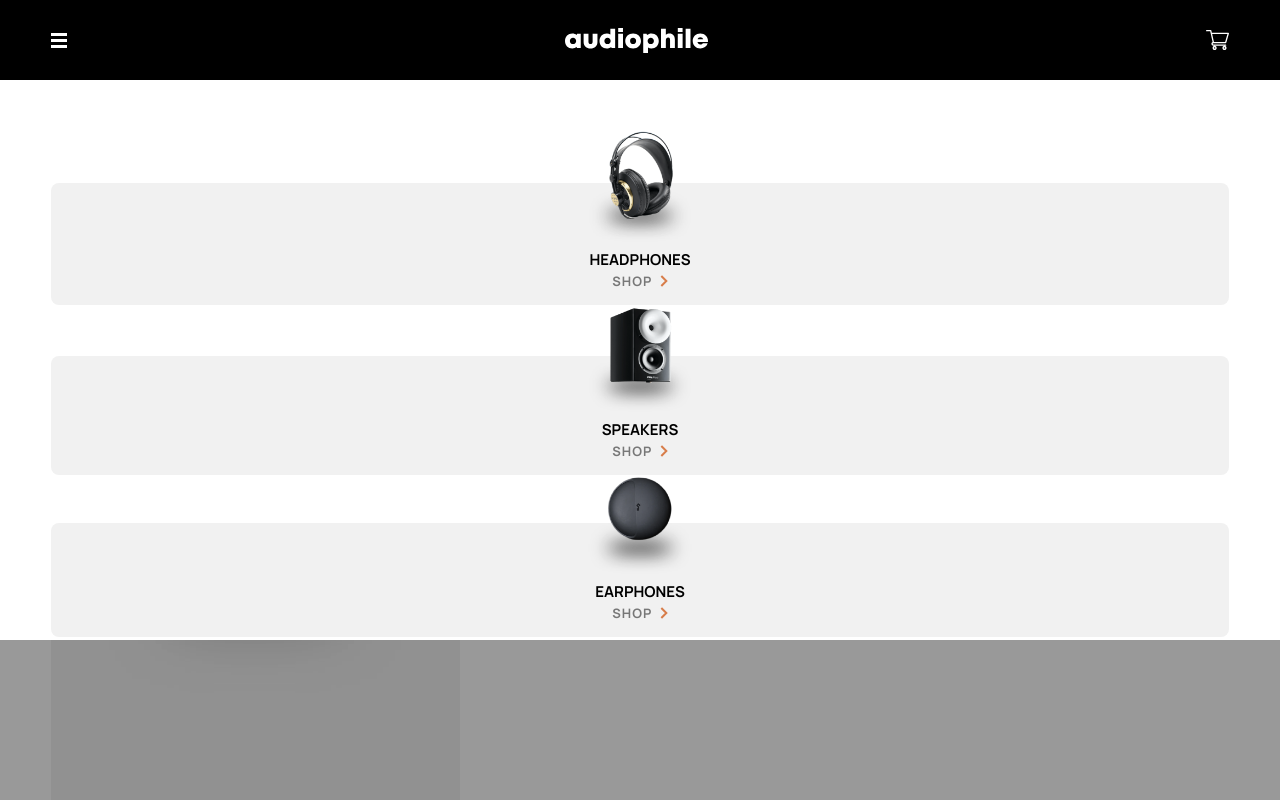
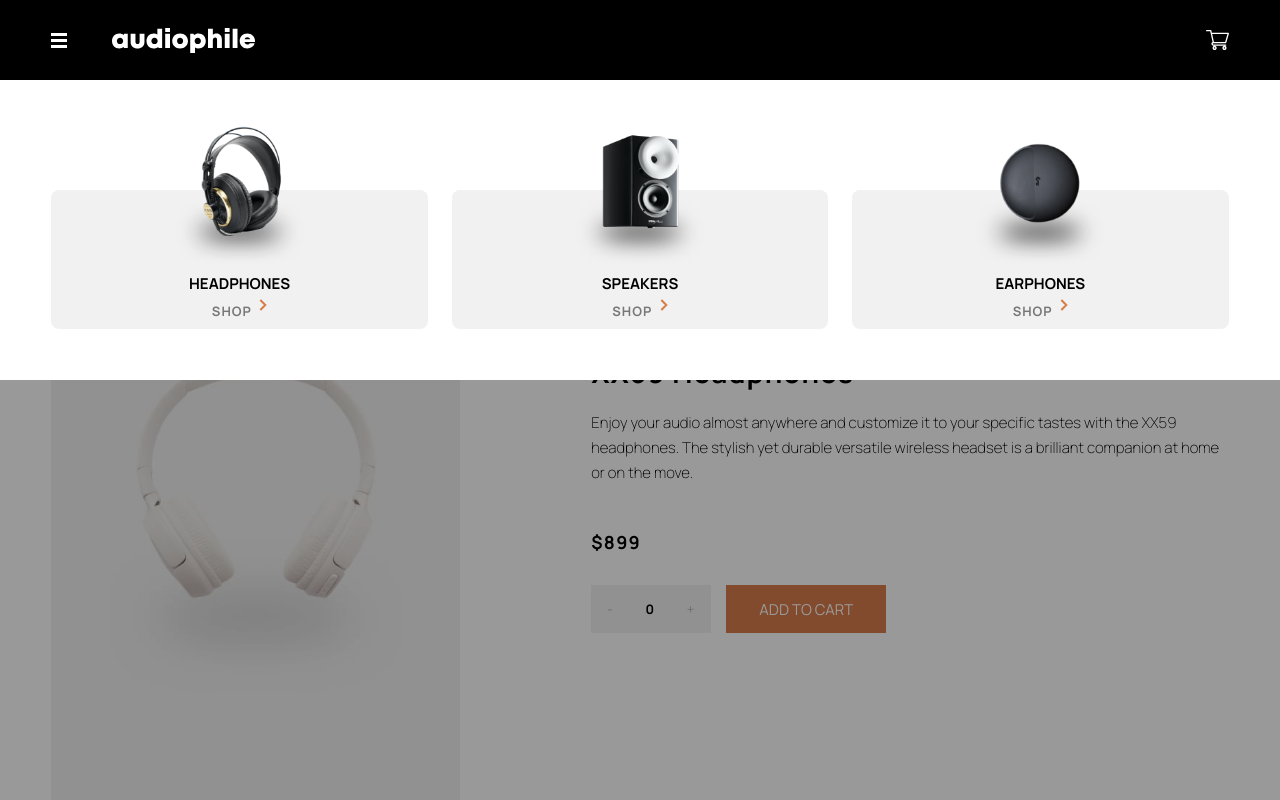
Before and after one commit to kristiannilsson/audiophile, a React (Create React App) app: page / in a window 1280 px wide. Shown: the top 800 px of the page. Built offline with nearby package versions, Linux system fonts and the light colour scheme; what react-animations would draw is missing.

Commit message:
menu now works on tablet and desktop

```diff
--- a/src/components/Category.jsx
+++ b/src/components/Category.jsx
@@ -8,6 +8,11 @@ const Container = styled.div`
   position: relative;
   z-index: 1;
   background-color: white;
+  width: 100%;
+
+  @media only screen and (min-width: 768px) {
+    width: 32%;
+  }
 
   &:before {
     content: "";
@@ -22,7 +27,11 @@ const Container = styled.div`
 `;
 
 const CategoryImage = styled.img`
-  width: 120px;
+  width: 30%;
+  max-width: 150px;
+  @media only screen and (min-width: 768px) {
+    width: 70%;
+  }
 `;
 
 const ShopButton = styled.button`
@@ -38,6 +47,7 @@ const ShopText = styled.span`
   letter-spacing: 1px;
   margin-right: 0.5rem;
   opacity: 0.5;
+  height: 30%;
 
   &:hover {
     color: var(--sienna);
--- a/src/components/CategoryContainer.jsx
+++ b/src/components/CategoryContainer.jsx
@@ -7,9 +7,13 @@ const Container = styled.div`
   justify-content: space-between;
   width: 100%;
   padding: 4%;
-  height: 70vh;
+  height: 90vh;
   overflow: scroll;
   background-color: white;
+  @media only screen and (min-width: 768px) {
+    flex-direction: row;
+    height: 300px;
+  }
 `;
 
 export default function CategoryContainer() {
--- a/src/components/MobileMenu.jsx
+++ b/src/components/MobileMenu.jsx
@@ -1,7 +1,6 @@
 import CategoryContainer from "./CategoryContainer";
 import styled, { keyframes } from "styled-components";
 import { slideInDown, slideOutUp, fadeOut, fadeIn } from "react-animations";
-import { render } from "@testing-library/react";
 
 const slideInAnimation = keyframes`${slideInDown}`;
 const slideOutAnimation = keyframes`${slideOutUp}`;
@@ -25,7 +24,7 @@ const Overlay = styled.div`
     ${(props) => (props.open ? fadeInAnimation : fadeOutAnimation)} forwards;
 `;
 
-function MobileMenu(props) {
+export default function MobileMenu(props) {
   if (props.open) {
     document.body.style.overflow = "hidden";
   } else {
@@ -41,5 +40,3 @@ function MobileMenu(props) {
     </>
   );
 }
-
-export default MobileMenu;
--- a/src/components/Navbar.jsx
+++ b/src/components/Navbar.jsx
@@ -14,16 +14,38 @@ const Nav = styled.nav`
   z-index: 2;
 `;
 
-const Cart = styled.svg``;
+const Cart = styled.svg`
+  @media only screen and (min-width: 768px) and (max-width: 1440px) {
+    margin-left: auto;
+  }
+`;
 
-const Logo = styled.svg``;
+const Logo = styled.svg`
+  @media only screen and (min-width: 768px) and (max-width: 1440px) {
+    margin-left: 3rem;
+  }
+`;
 
-const Hamburger = styled.svg``;
+const Hamburger = styled.svg`
+  @media only screen and (min-width: 1440px) {
+    display: none;
+  }
+`;
 
 const Overlay = styled.div`
   background-color: rgba(0, 0, 0, 0.5);
   height: 20vh;
   width: 100%;
+`;
+
+const Links = styled.ul`
+  color: var(--white);
+  display: flex;
+  width: 500px;
+  justify-content: space-around;
+  @media only screen and (max-width: 1440px) {
+    display: none;
+  }
 `;
 
 export default function Navbar() {
@@ -53,6 +75,13 @@ export default function Navbar() {
             fillRule="nonzero"
           />
         </Logo>
+
+        <Links>
+          <li>Home</li>
+          <li>Headphones</li>
+          <li>Speakers</li>
+          <li>Earphones</li>
+        </Links>
         <Cart width="23" height="20" xmlns="http://www.w3.org/2000/svg">
           <path
             d="M8.625 15.833c1.132 0 2.054.935 2.054 2.084 0 1.148-.922 2.083-2.054 2.083-1.132 0-2.054-.935-2.054-2.083 0-1.15.922-2.084 2.054-2.084zm9.857 0c1.132 0 2.054.935 2.054 2.084 0 1.148-.922 2.083-2.054 2.083-1.132 0-2.053-.935-2.053-2.083 0-1.15.92-2.084 2.053-2.084zm-9.857 1.39a.69.69 0 00-.685.694.69.69 0 00.685.694.69.69 0 00.685-.694.69.69 0 00-.685-.695zm9.857 0a.69.69 0 00-.684.694.69.69 0 00.684.694.69.69 0 00.685-.694.69.69 0 00-.685-.695zM4.717 0c.316 0 .59.215.658.517l.481 2.122h16.47a.68.68 0 01.538.262c.127.166.168.38.11.579l-2.695 9.236a.672.672 0 01-.648.478H7.41a.667.667 0 00-.673.66c0 .364.303.66.674.66h12.219c.372 0 .674.295.674.66 0 .364-.302.66-.674.66H7.412c-1.115 0-2.021-.889-2.021-1.98 0-.812.502-1.511 1.218-1.816L4.176 1.32H.674A.667.667 0 010 .66C0 .296.302 0 .674 0zm16.716 3.958H6.156l1.797 7.917h11.17l2.31-7.917z"
```
